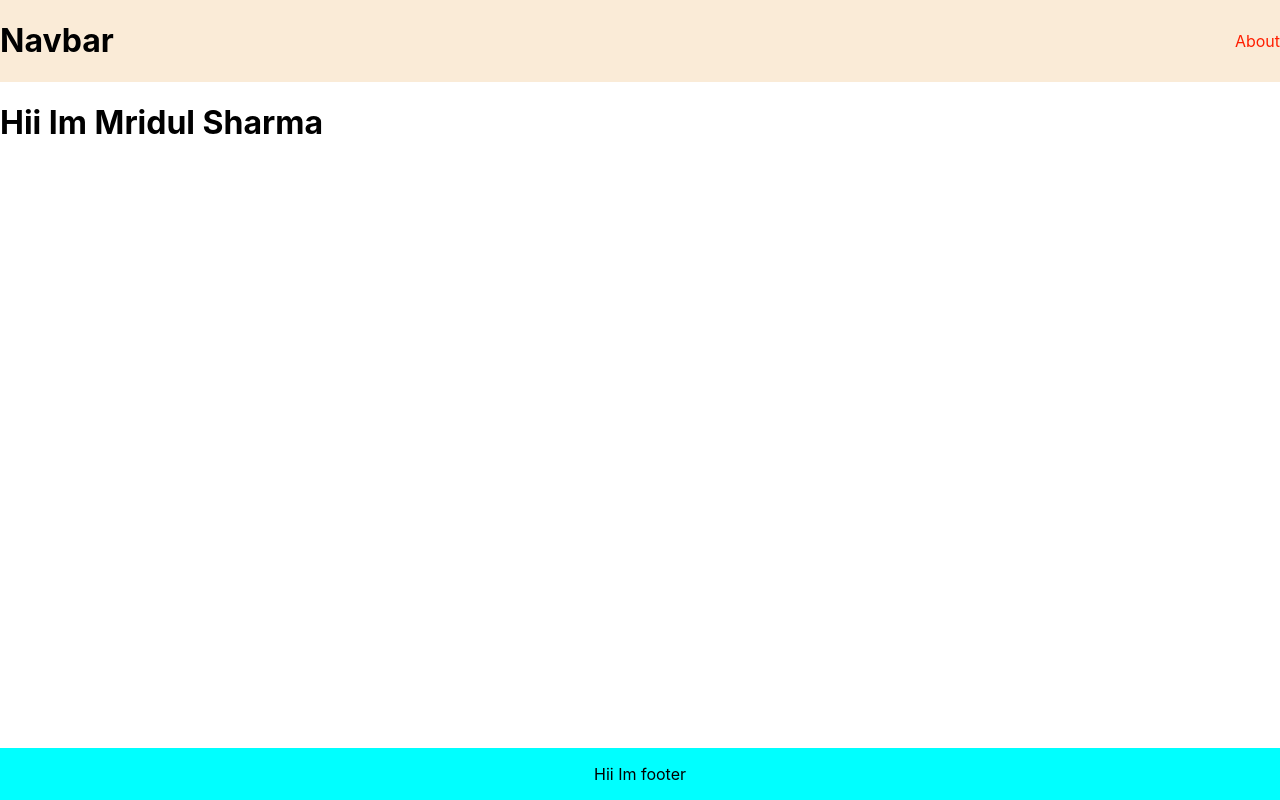
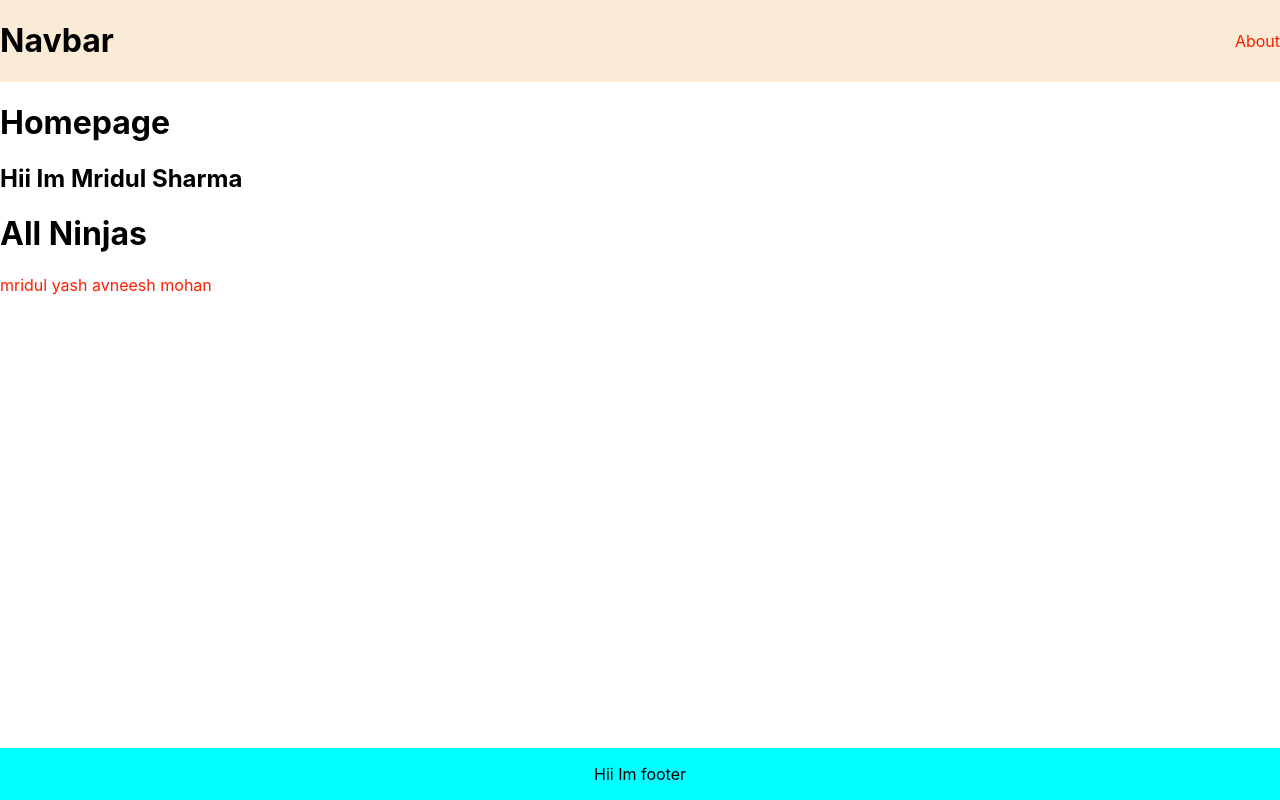
Before and after one commit to engineer-br0/Learnng-Next-Typescript, a Next.js app: page / in a window 1280 px wide. Built offline with nearby package versions, Linux system fonts and the light colour scheme.

Commit message:
api fetch not working + [id] for changable page no

```diff
--- a/package.json
+++ b/package.json
@@ -17,6 +17,7 @@
     "next": "13.0.6",
     "react": "18.2.0",
     "react-dom": "18.2.0",
+    "readline-sync": "^1.4.10",
     "typescript": "4.9.4"
   }
 }
--- a/pages/404.js
+++ b/pages/404.js
@@ -10,8 +10,9 @@ const NotFound = () =>{
 
     },[])
     return(
-        <div>
-            HII im not found page.
+        <div className="container">
+            <h1>404 not found;</h1>
+            <p>we are redirecting you to the homepage.....</p>
         </div>
     )
 }
--- /dev/null
+++ b/pages/ApiFetch.js
@@ -0,0 +1,27 @@
+
+
+
+  const Ninjas = () => {
+     var ninjas ;
+    const getStaticProps = async () => {
+        const res = await fetch('https://jsonplaceholder.typicode.com/users');
+        ninjas = await res.json();
+
+      }
+    console.log(ninjas)
+
+    return (
+      <div>
+        <h1>All Ninjas</h1>
+        {/* {ninjas.map(ninja => (
+          <div key={ninja.id}>
+            <a className={styles.single}>
+              <h3>{ ninja.name }</h3>
+            </a>
+          </div>
+        ))} */}
+      </div>
+    );
+  }
+
+export default Ninjas;
--- a/pages/index.tsx
+++ b/pages/index.tsx
@@ -2,11 +2,27 @@ import Head from 'next/head'
 import Image from 'next/image'
 import styles from '../styles/Home.module.css'
 import Navbar from './navbar'
+import Ninjas from './ApiFetch'
+import Link from 'next/link'
+
+
 
 export default function Home() {
+  let names = ["mridul", "yash", "avneesh", "mohan"];
   return (
-    <div>
-      <h1>Hii Im Mridul Sharma</h1>
+    <div >
+      <h1>Homepage</h1>
+      <h2>Hii Im Mridul Sharma</h2>
+      <Ninjas />
+      {
+        names.map((name, index) =>{
+          return(
+            <Link href={"/" + index}>
+              {name + "   "}
+            </Link>
+          )
+        })
+      }
     </div>
     // <div className={styles.container}>
     //   <Head>
--- /dev/null
+++ b/pages/tempCodeRunnerFile.js
@@ -0,0 +1,4 @@
+var readline = require('readline');
+var fs = require('fs');
+var num = readline().split(" ").map(x => parseInt(x));
+console.log(num);
--- a/styles/globals.css
+++ b/styles/globals.css
@@ -32,3 +32,8 @@ a {
   align-items: center;
   justify-content: space-between;
 }
+
+.container{
+  display: flex;
+  justify-content: center;
+}
```
Also changed, not shown: pages/[id].js (added, +9 -0 lines), 1 other file (tests, documents, lock files or other folders).
